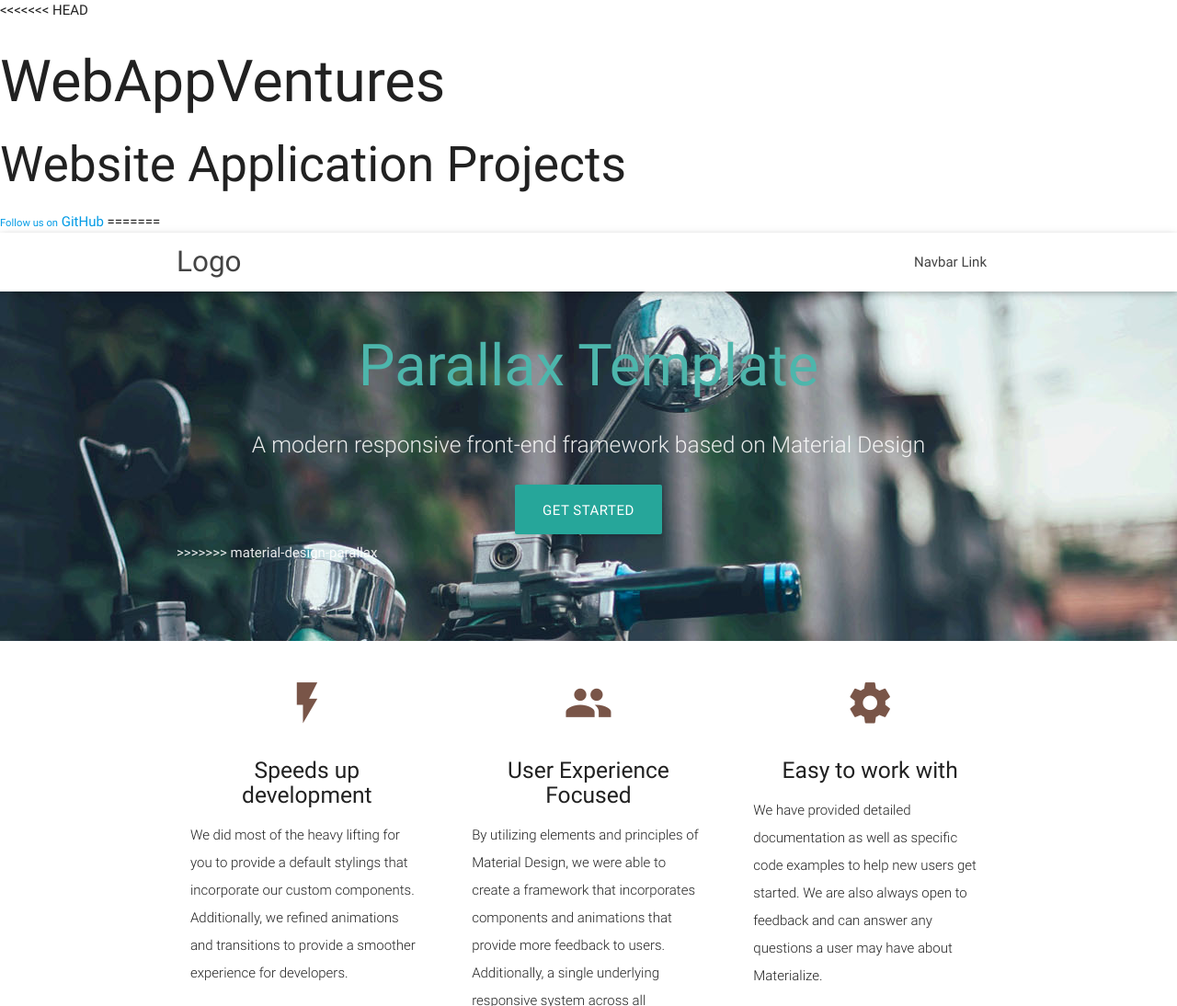
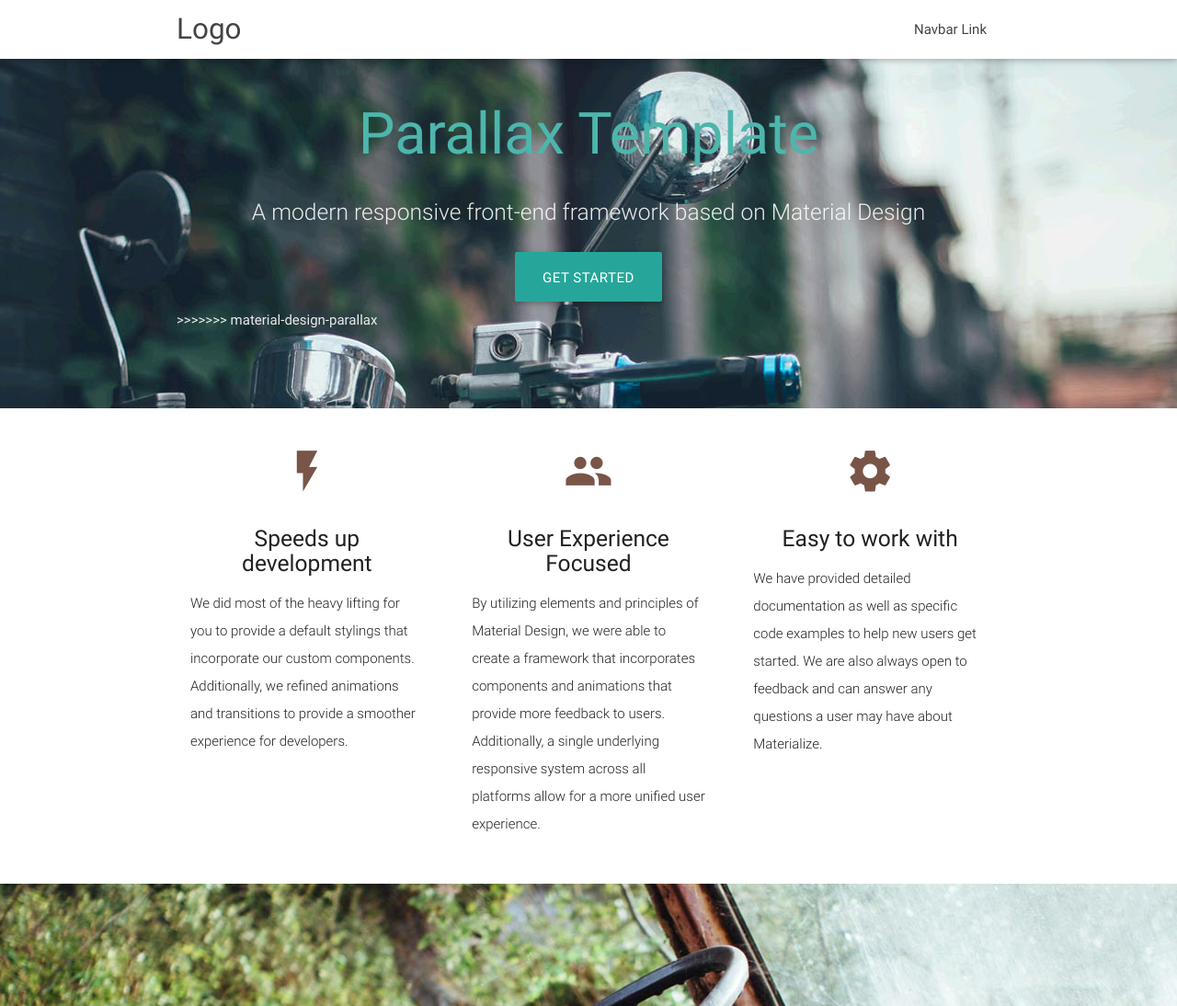
Before and after one commit to WebAppVentures/WebAppVentures.github.io, a plain HTML site: page index.html in a window 1280 px wide. Shown: the top 1094 px of the page at 92% size. Drawn offline with nearby package versions, Linux system fonts and the light colour scheme; files whose address does not match are found by name.

Commit message:
Minor update

```diff
--- a/index.html
+++ b/index.html
@@ -1,41 +1,18 @@
 <!DOCTYPE html>
-<<<<<<< HEAD
-<html>
+<html lang="en">
   <head>
     <meta charset='utf-8'>
-    <meta http-equiv="X-UA-Compatible" content="chrome=1">
-    <meta name="viewport" content="width=device-width, initial-scale=1, maximum-scale=1">
-    <link href='https://fonts.googleapis.com/css?family=Architects+Daughter' rel='stylesheet' type='text/css'>
-    <link rel="stylesheet" type="text/css" href="stylesheets/stylesheet.css" media="screen">
-    <link rel="stylesheet" type="text/css" href="stylesheets/github-light.css" media="screen">
-    <link rel="stylesheet" type="text/css" href="stylesheets/print.css" media="print">
-
-    <!--[if lt IE 9]>
-    <script src="//html5shiv.googlecode.com/svn/trunk/html5.js"></script>
-    <![endif]-->
-
-    <title>WebAppVentures on Github</title>
-  </head>
-
-  <body>
-    <header>
-      <div class="inner">
-        <h1>WebAppVentures</h1>
-        <h2>Website Application Projects</h2>
-        <a href="https://github.com/WebAppVentures" class="button"><small>Follow us on</small> GitHub</a>
-=======
-<!DOCTYPE html>
-<html lang="en">
-<head>
-  <meta http-equiv="Content-Type" content="text/html; charset=UTF-8"/>
+    <meta http-equiv="Content-Type" content="text/html; charset=UTF-8"/>
   <meta name="viewport" content="width=device-width, initial-scale=1, maximum-scale=1.0, user-scalable=no"/>
-  <title>Parallax Template - Materialize</title>
+  <title>WebAppVentures</title>
 
   <!-- CSS  -->
   <link href="https://fonts.googleapis.com/icon?family=Material+Icons" rel="stylesheet">
   <link href="css/materialize.css" type="text/css" rel="stylesheet" media="screen,projection"/>
   <link href="css/style.css" type="text/css" rel="stylesheet" media="screen,projection"/>
-</head>
+
+    <title>WebAppVentures on Github</title>
+  </head>
 <body>
   <nav class="white" role="navigation">
     <div class="nav-wrapper container">
```
